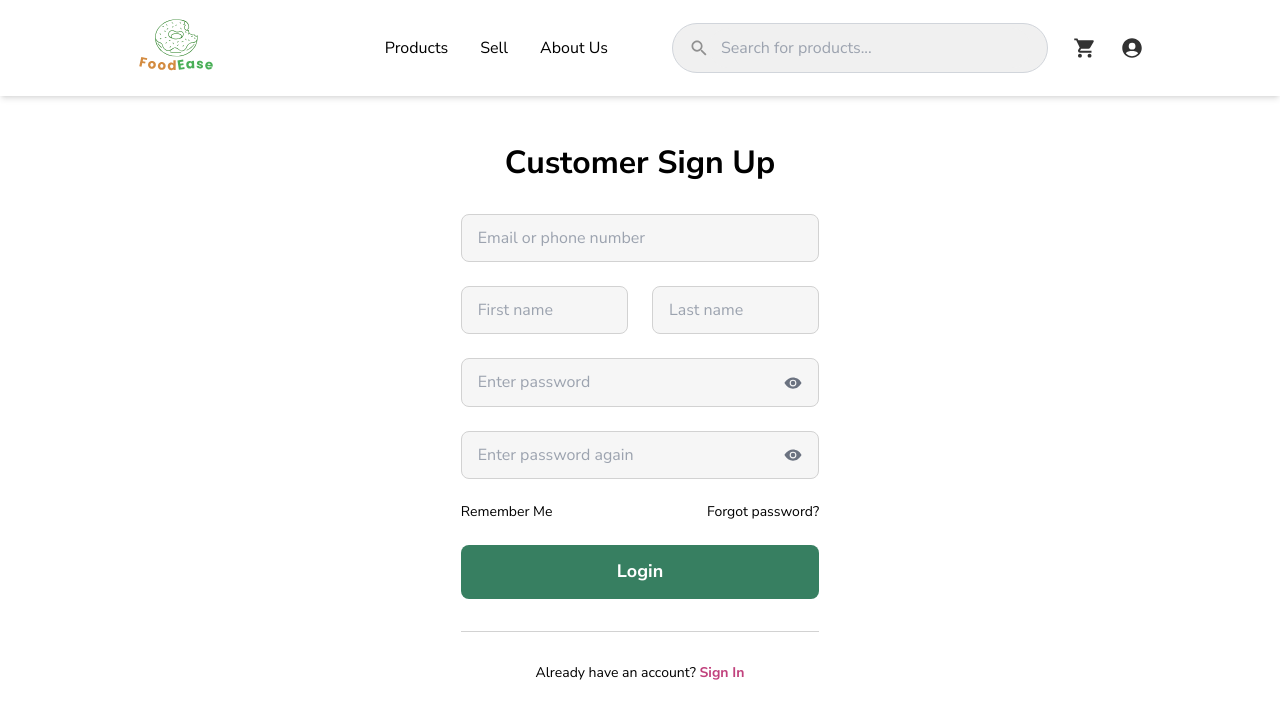
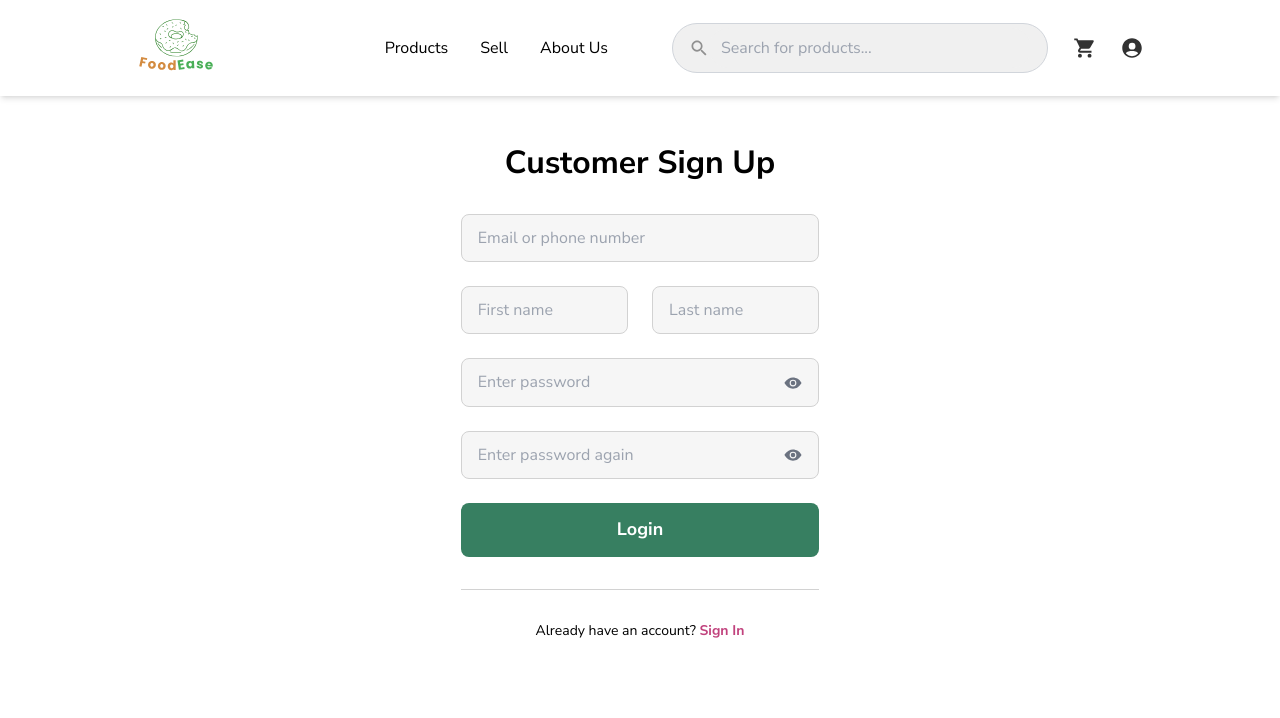
Before and after one commit to focoders/foodease-web-client, a Next.js app: page /user/auth/register in a window 1280 px wide. Shown: the top 718 px of the page. Built offline with nearby package versions, Linux system fonts and the light colour scheme.

Commit message:
fix: delete useless component at register page

```diff
--- a/src/app/user/auth/register/page.tsx
+++ b/src/app/user/auth/register/page.tsx
@@ -17,7 +17,7 @@ interface CustomerLoginSchema {
   password: string;
 }
 
-const UserLoginPage: React.FC<{}> = () => {
+const UserRegisterPage: React.FC<{}> = () => {
   const initialValues: CustomerLoginSchema = { email: '', password: '' }
   return (
     <div className="max-w-[100vw] lg:max-h-screen overflow-hidden">
@@ -66,10 +66,7 @@ const UserLoginPage: React.FC<{}> = () => {
                     <IoEye/>
                   </span>
                 </div>
-                <div className="flex justify-between ">
-                  <div><p className="text-m-b2">Remember Me</p></div>
-                  <div><p className="text-m-b2">Forgot password?</p></div>
-                </div>
+
                 <ButtonPrimaryEnable text="Login"/>
               </Form>
             </Formik>
@@ -82,4 +79,4 @@ const UserLoginPage: React.FC<{}> = () => {
   );
 }
 
-export default UserLoginPage;
+export default UserRegisterPage;
```
